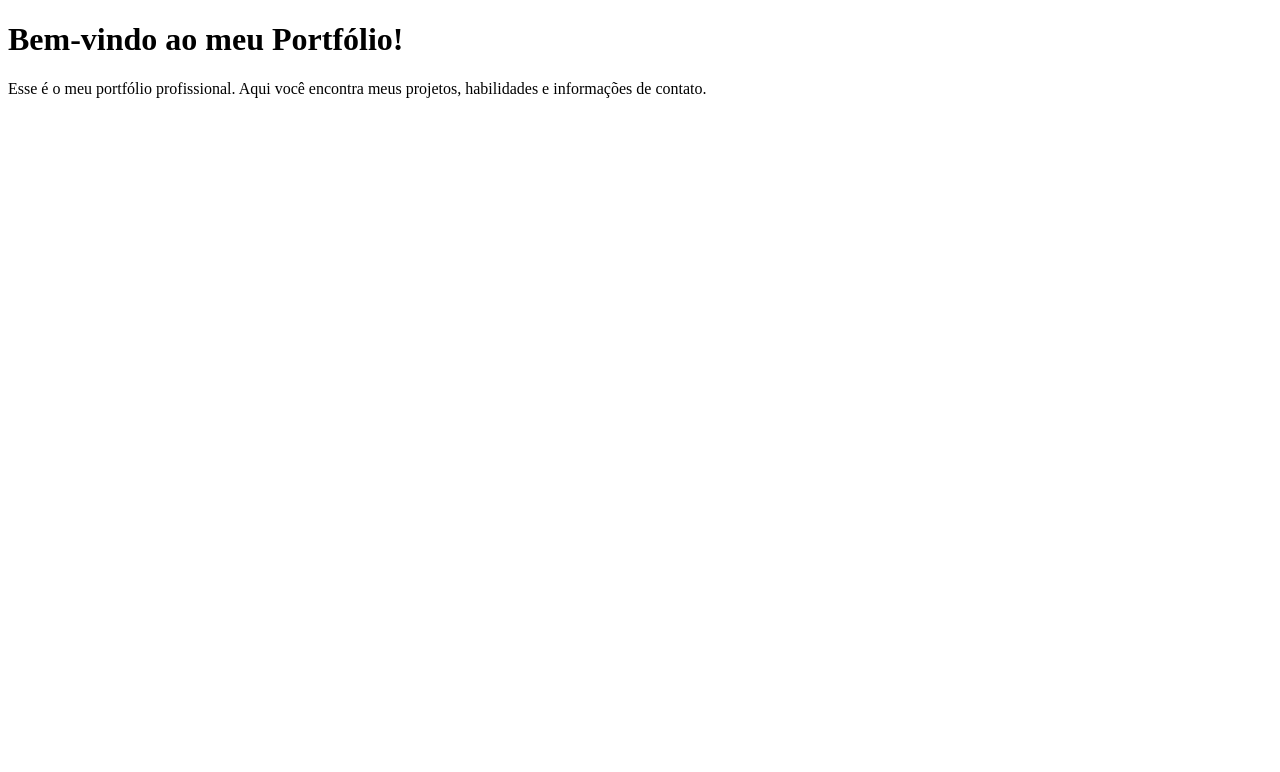
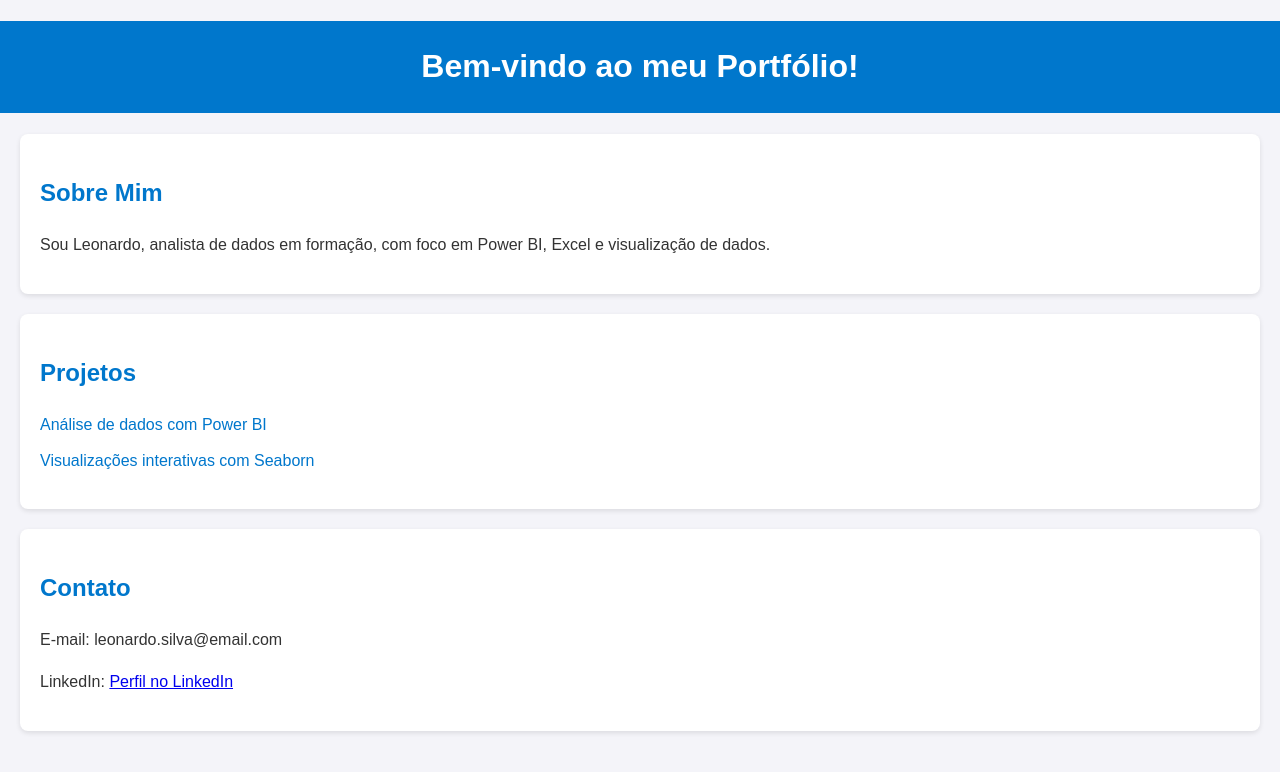
Before and after one commit to Leoozini/leooziini.github.io, a plain HTML site: page index.html in a window 1280 px wide. Drawn offline with Linux system fonts and the light colour scheme.

Commit message:
Update index.html

```diff
--- a/index.html
+++ b/index.html
@@ -3,10 +3,65 @@
 <head>
     <meta charset="UTF-8">
     <meta name="viewport" content="width=device-width, initial-scale=1.0">
-    <title>Portfólio de Leonardo Silva</title>
+    <title>Portfólio - Leonardo Souza</title>
+    <style>
+        body {
+            font-family: Arial, sans-serif;
+            margin: 0;
+            padding: 0;
+            background-color: #f4f4f9;
+            color: #333;
+            line-height: 1.6;
+        }
+        h1 {
+            background-color: #0077cc;
+            color: white;
+            padding: 20px;
+            text-align: center;
+        }
+        section {
+            margin: 20px;
+            padding: 20px;
+            background: #fff;
+            border-radius: 8px;
+            box-shadow: 0 2px 5px rgba(0, 0, 0, 0.1);
+        }
+        h2 {
+            color: #0077cc;
+        }
+        ul {
+            list-style: none;
+            padding: 0;
+        }
+        ul li {
+            margin-bottom: 10px;
+        }
+        ul li a {
+            text-decoration: none;
+            color: #0077cc;
+        }
+        ul li a:hover {
+            text-decoration: underline;
+        }
+    </style>
 </head>
 <body>
     <h1>Bem-vindo ao meu Portfólio!</h1>
-    <p>Esse é o meu portfólio profissional. Aqui você encontra meus projetos, habilidades e informações de contato.</p>
+    <section>
+        <h2>Sobre Mim</h2>
+        <p>Sou Leonardo, analista de dados em formação, com foco em Power BI, Excel e visualização de dados.</p>
+    </section>
+    <section>
+        <h2>Projetos</h2>
+        <ul>
+            <li><a href="https://link_para_projeto1">Análise de dados com Power BI</a></li>
+            <li><a href="https://link_para_projeto2">Visualizações interativas com Seaborn</a></li>
+        </ul>
+    </section>
+    <section>
+        <h2>Contato</h2>
+        <p>E-mail: leonardo.silva@email.com</p>
+        <p>LinkedIn: <a href="https://linkedin.com/in/leonardo-s-957086256" target="_blank">Perfil no LinkedIn</a></p>
+    </section>
 </body>
 </html>
```
